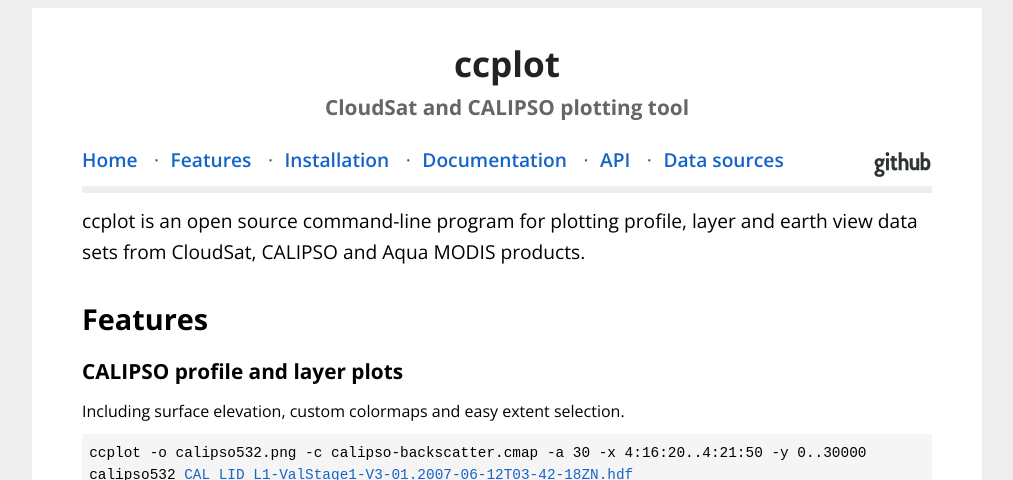
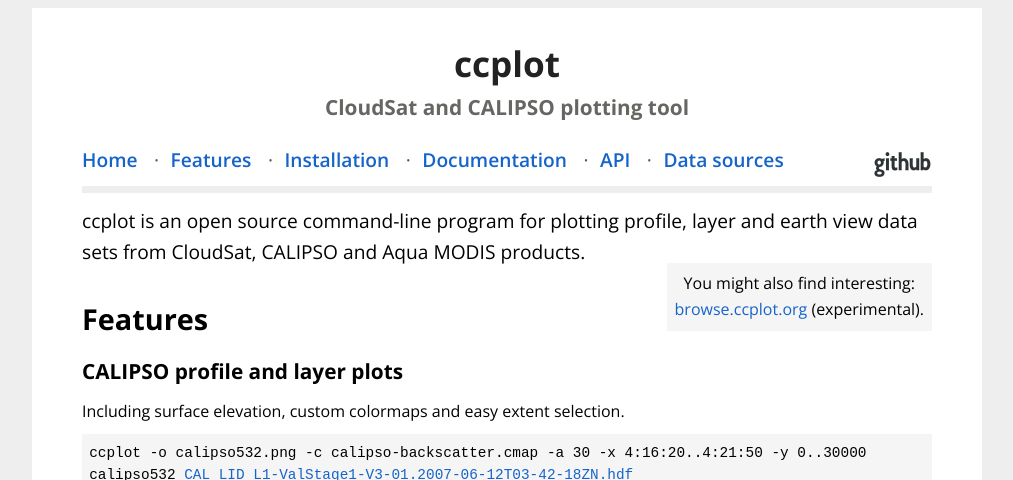
Before and after one commit to peterkuma/ccplot, a Jekyll site: the page built from index.html, in a window 1280 px wide and 900 px high, cut to the strip 0-480 px from the top of the window. Shown: the whole strip, without its empty margins (133-1146 px from the left). Built offline with Jekyll 4.4.1, drawn with Linux system fonts in a browser that asks for light colours.

Commit message:
Link to browse.ccplot.org (experimental)

```diff
--- a/index.html
+++ b/index.html
@@ -8,6 +8,10 @@
     ccplot is an open source command-line program for
     plotting profile, layer and earth view data sets from CloudSat, CALIPSO
     and Aqua MODIS products.
+</p>
+
+<p style="background: #f5f5f5; padding: 0.5em; margin-top: -1em; float: right; text-align: center">
+You might also find interesting:<br /><a href="https://browse.ccplot.org">browse.ccplot.org</a> (experimental).
 </p>
 
 <h1>Features</h1>
```
